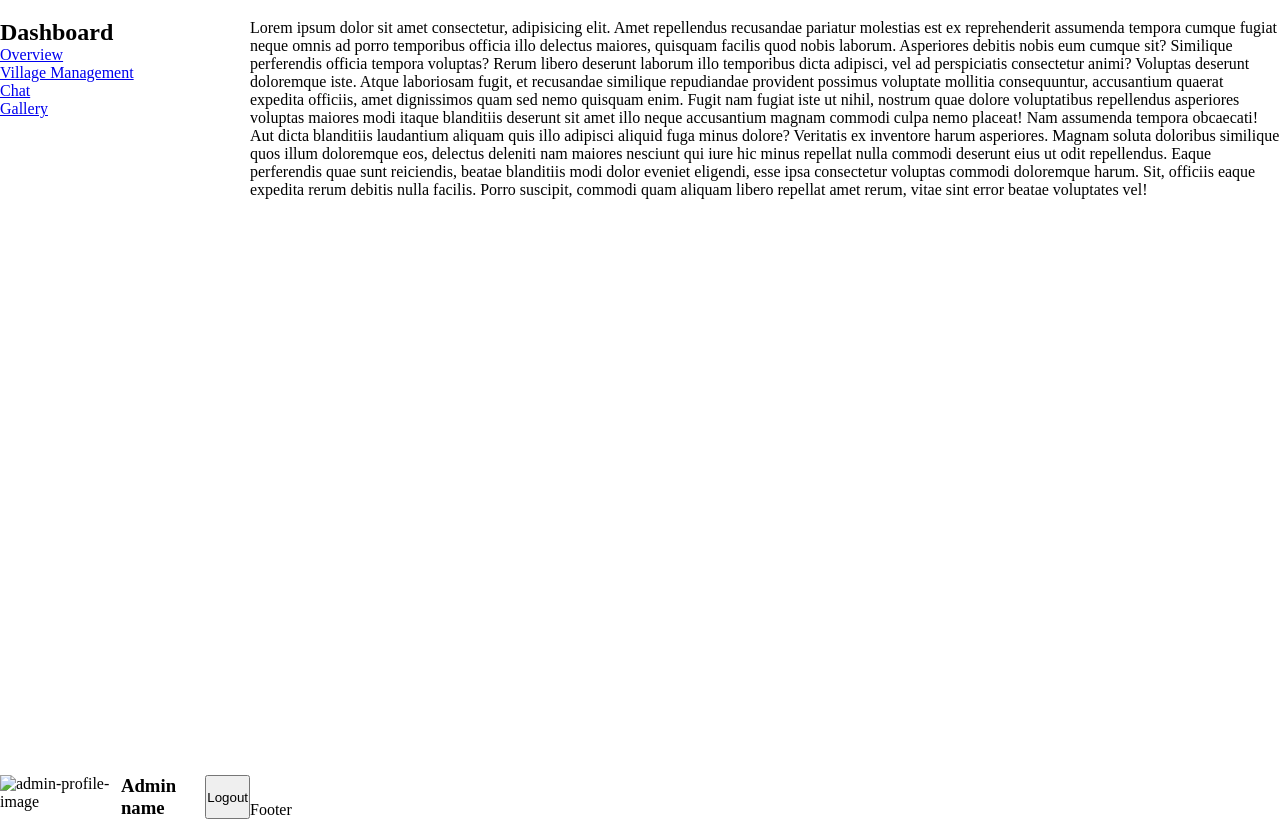
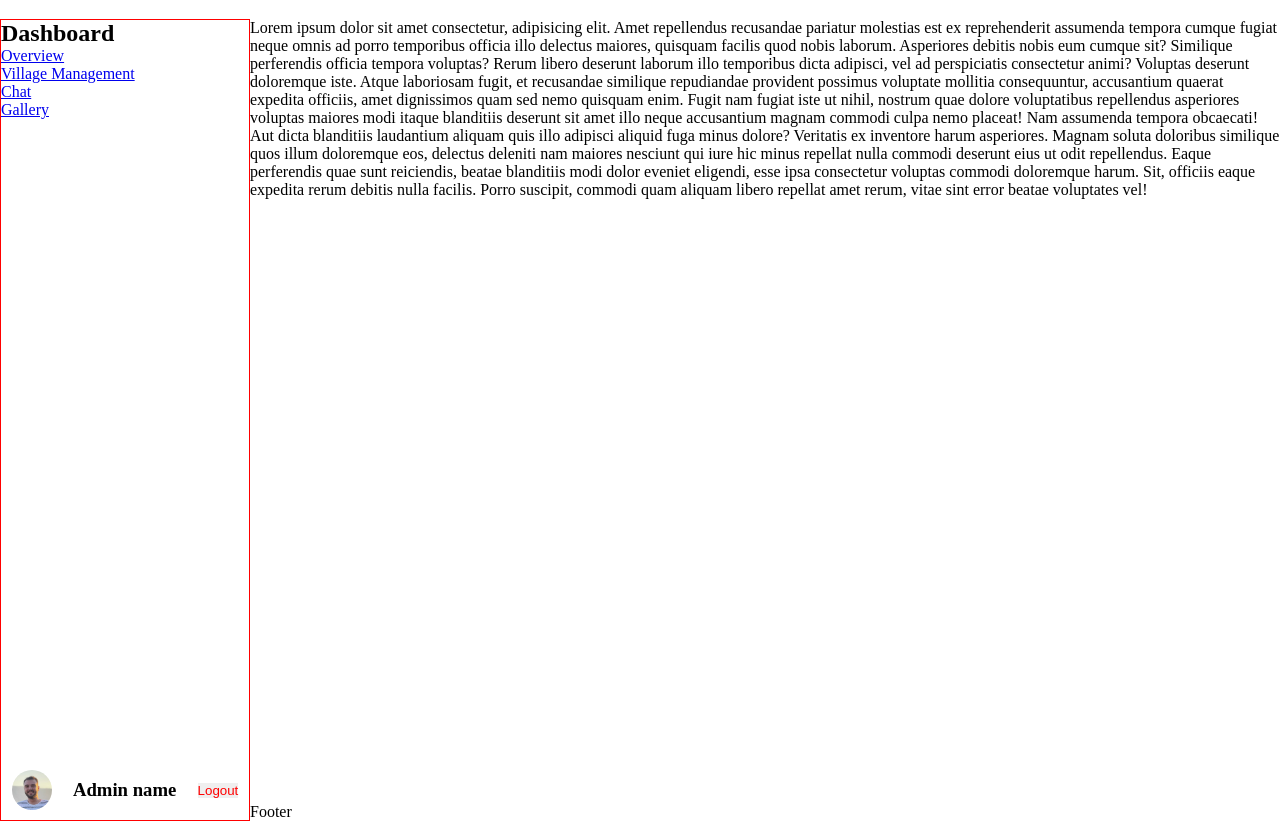
Before and after one commit to shehab-kharaz/villages-management-system, a plain HTML site: page index.html in a window 1280 px wide. Drawn offline with Linux system fonts and the light colour scheme.

Commit message:
feat: Add admin-profile-section layout styles

```diff
--- a/index.html
+++ b/index.html
@@ -23,7 +23,7 @@
       <li><a href="/src/html/gallery.html">Gallery</a></li>
     </ul>
     <div class="admin-profile-section">
-      <img src="" alt="admin-profile-image">
+      <img src="/src/images/admin-image.jpeg" alt="admin-profile-image">
       <h3>Admin name</h3>
       <button id="logout-button">Logout</button>
     </div>
--- a/src/sass/index.scss
+++ b/src/sass/index.scss
@@ -30,7 +30,7 @@ aside {
   position: sticky;
   align-self: start;
   height: 100vh;
-  // border: 1px solid red;
+  border: 1px solid red;
 
   //flex styles (aside is a flex container)
   display: flex;
@@ -52,9 +52,26 @@ footer {
 
 
 
-.admin-profile-section{
+.admin-profile-section {
   margin-top: auto;  // push the admin-profile-section to the end of the flex aside
+  margin-bottom: 10px;
   display: flex;
+  align-items: center;
+  justify-content: space-around;
+}
+
+
+.admin-profile-section img {
+  width: 40px;
+  height: 40px;
+  border-radius: 50%;
+  object-fit: cover;
+}
+
+
+.admin-profile-section button {
+  border: none;
+  color: red;
 }
 
 
```
Also changed, not shown: dist/css/index/index.css, src/images/admin-image.jpeg (added), 1 other file.
